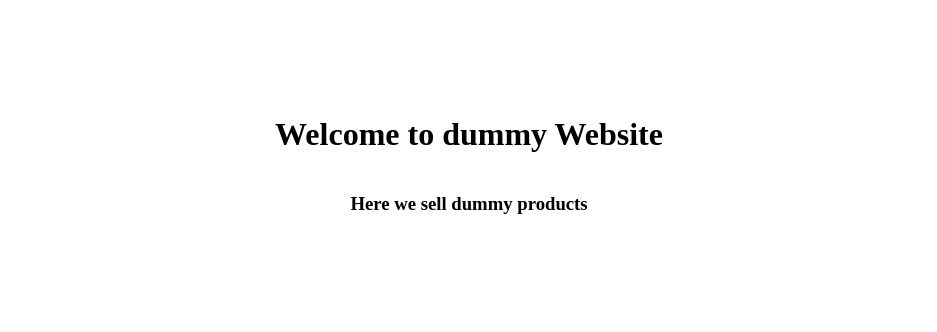
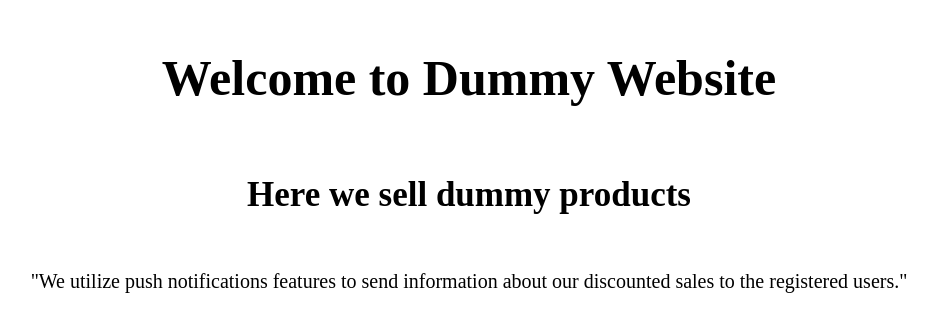
Before and after one commit to vishakhg98/push-test, a plain HTML site: page index.html in a window 1280 px wide. Shown: the part 244-576 px from the top of the page, without its empty margins (171-1108 px from the left). Drawn offline with Linux system fonts and the light colour scheme.

Commit message:
Added few more lines

```diff
--- a/index.html
+++ b/index.html
@@ -1,12 +1,14 @@
 <html>
 <head>
-
-
-    <!-- Push Notifications -->
+   <!---------------- Add Two Scripts to get started -------------------->
    <script src="https://littrapush.s3.ap-south-1.amazonaws.com/sdk/client.js?apiKey=7594d295-f026-4399-9eb6-3bec45604de1" id="littraPush" type="text/javascript"></script>
    <script>
    window.LITTRA.registerServiceWorker();
    </script>
+   <!-------------------------------------------------------------------->
+
+   <link rel="icon" type="image/png" href="img/dummy.png" />
+   <title>Dummy Site</title>
    <style>
       body {
          display: flex;
@@ -15,10 +17,21 @@
          flex-direction: column;
          height: 100vh;
       }
+
+      h1 {
+         font-size: 50px;
+      }
+      h3 {
+         font-size: 35px;
+      }
+      p {
+         font-size: 20px;
+      }
    </style>
 </head>
 <body>
-    <h1>Welcome to dummy Website</h1>
+   <h1>Welcome to Dummy Website</h1>
    <h3>Here we sell dummy products</h3>
+   <p>"We utilize push notifications features to send information about our discounted sales to the registered users."</p>
 </body>
 <html>
--- a/service.js
+++ b/service.js
@@ -1 +1,2 @@
-importScripts("https://littrapush.s3.ap-south-1.amazonaws.com/sdk/service.js")
+//--------- Add this file to the root directory of your project ---------//
+importScripts("https://littrapush.s3.ap-south-1.amazonaws.com/sdk/service.js");
```
Also changed, not shown: img/dummy.png (added), 1 other file. Lines whose indentation alone changed are shown as unchanged.
